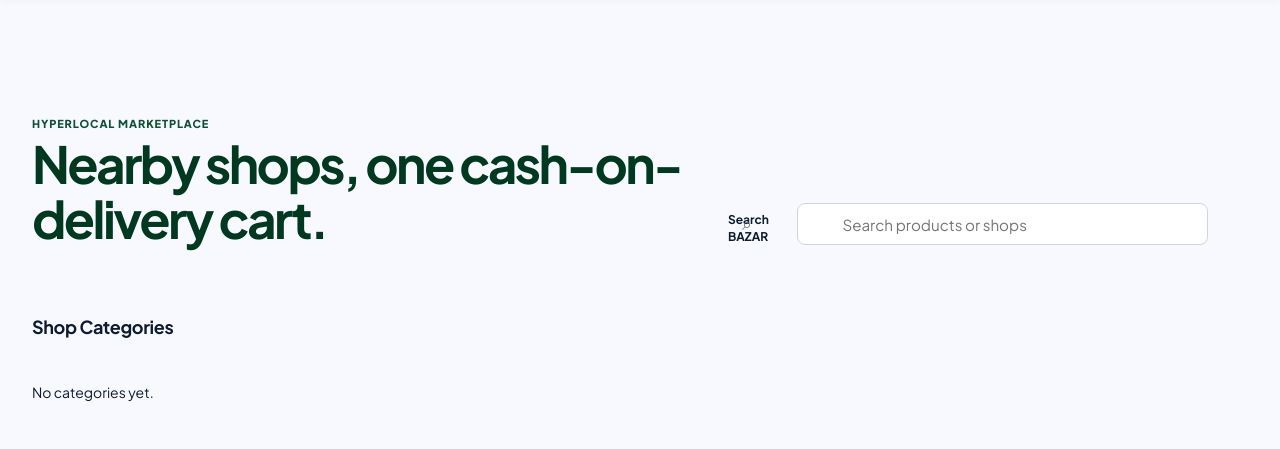
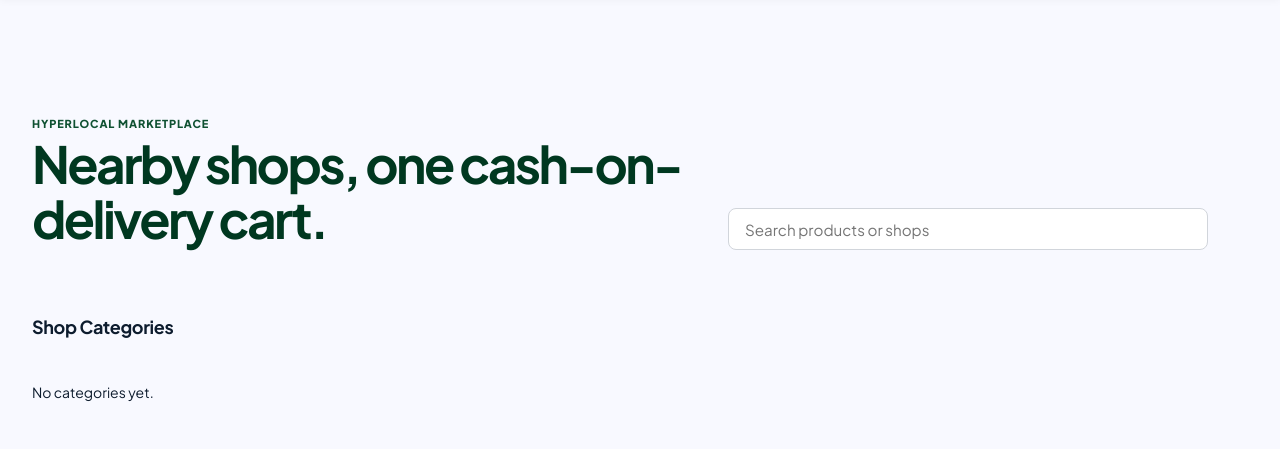
Before and after one commit to himanshunexus/Bazar_New, a Django app: page / in a window 1280 px wide. Shown: the part 89-538 px from the top of the page. Run offline with Django 5.2, Linux system fonts and the light colour scheme; data that the repository does not hold is empty; some libraries are stand-ins or nearby versions.

Commit message:
style: remove search text icon from header search bar

```diff
--- a/static/css/output.css
+++ b/static/css/output.css
@@ -129,33 +129,13 @@ label { display: block; margin: .8rem 0 .3rem; font-weight: 700; font-size: 12px
 .hero h1 { max-width: 650px; margin: .25rem 0; color: var(--primary); font-size: clamp(2rem, 5vw, 3.2rem); line-height: 1.08; letter-spacing: -.05em; }
 .eyebrow { margin: 0; color: var(--primary-container); font-size: 11px; font-weight: 800; letter-spacing: .08em; text-transform: uppercase; }
 .search, .search-container {
-  position: relative !important;
-  display: inline-flex !important;
-  align-items: center !important;
   width: 100%;
   max-width: 480px;
-}
-.search::before, .search-container::before,
-.search-container .search-icon, .search-container i, .search-container svg {
-  position: absolute !important;
-  left: 14px !important;
-  top: 50% !important;
-  z-index: 3 !important;
-  transform: translateY(-50%) !important;
-  margin: 0 !important;
-  pointer-events: none !important;
-  color: #6b7280 !important;
-  font-size: 1.1rem !important;
-  line-height: 1 !important;
-  float: none !important;
-}
-.search::before, .search-container::before {
-  content: "⌕";
 }
 .search input, .search-container input[type="search"], .search-container input[type="text"] {
   width: 100% !important;
   height: 42px !important;
-  padding-left: 44px !important;
+  padding-left: 16px !important;
   padding-right: 16px !important;
   border-radius: 8px !important;
   border: 1px solid #d1d5db !important;
--- a/templates/core/home.html
+++ b/templates/core/home.html
@@ -8,7 +8,6 @@
     <h1>Nearby shops, one cash-on-delivery cart.</h1>
   </div>
   <form class="search" hx-get="{% url 'core:search' %}" hx-target="#search-results" hx-trigger="input changed delay:300ms">
-    <label for="q">Search BAZAR</label>
     <input id="q" name="q" placeholder="Search products or shops">
   </form>
 </section>
```
